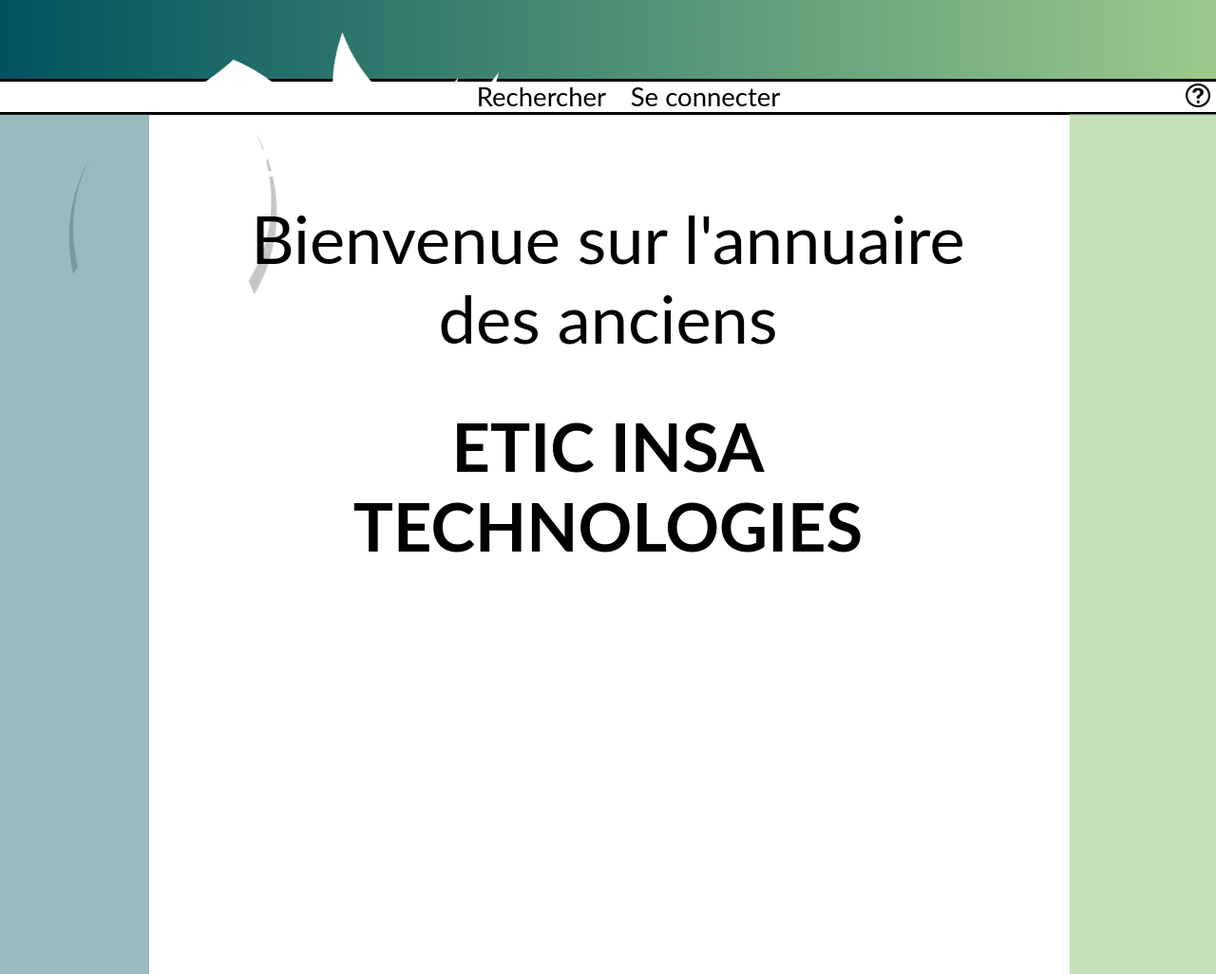
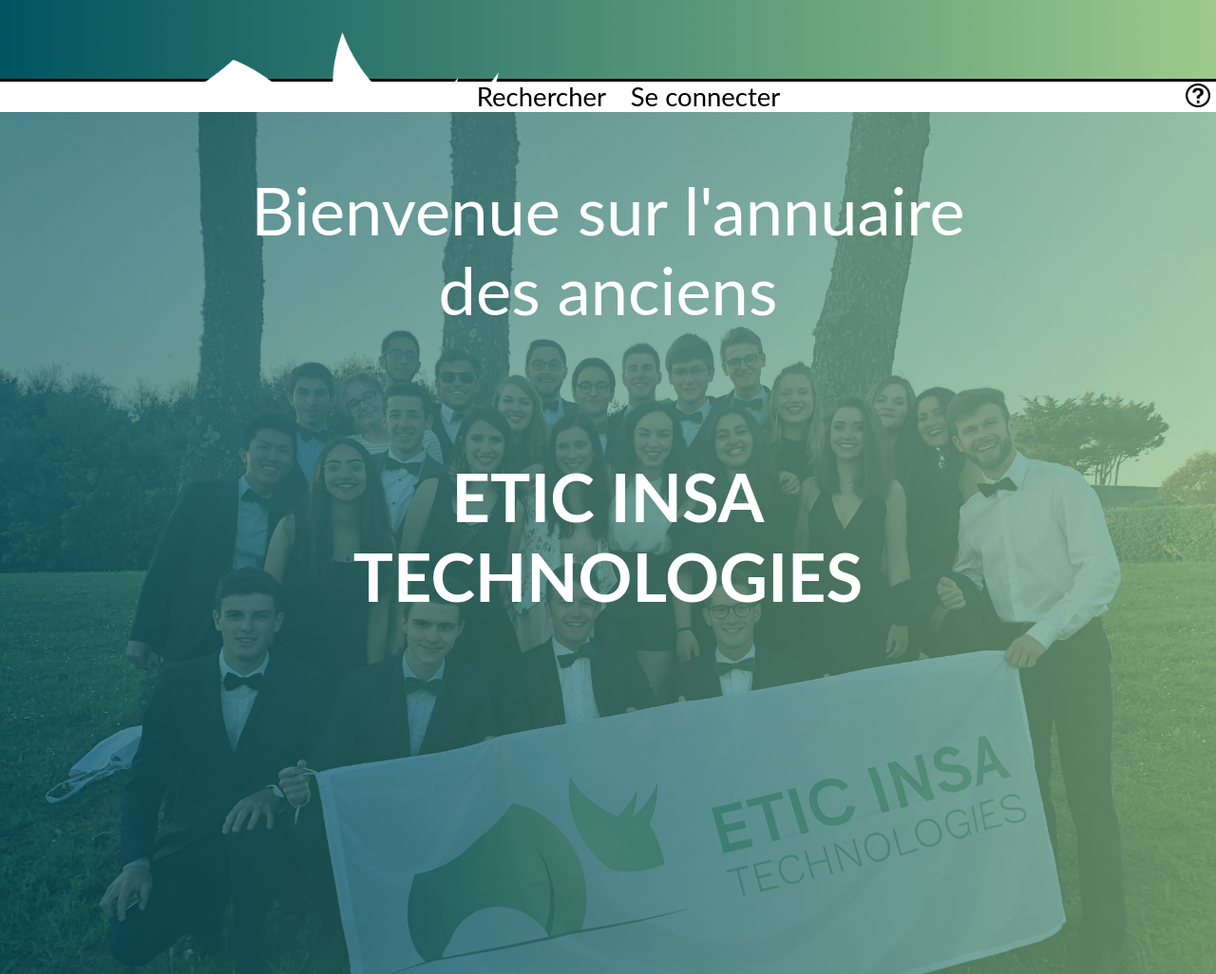
Before and after one commit to ETICINSATechnologies/AnnuaireAncien, a PHP site: page /AnnuaireAncien/front/src/accueil.php in a window 1280 px wide. Shown: the whole page at 95% size. Run offline with PHP 8.4, Linux system fonts and the light colour scheme; data comes from the database, SQL or seed files in the repository; data that the repository does not hold is empty; some libraries are stand-ins or nearby versions.

Commit message:
changing home background

```diff
--- a/front/src/accueil.php
+++ b/front/src/accueil.php
@@ -11,6 +11,7 @@
 
 <section>
     <div class="mandat" id="mandat_left"></div>
+    <div id="background"></div>
     <div id="div_accueil">
         <p id="bienvenue" class="accueil"> Bienvenue sur l'annuaire des anciens</p>
         <p id="etic" class="accueil"> ETIC INSA TECHNOLOGIES</p>
--- a/front/style/ordinateur/accueil.css
+++ b/front/style/ordinateur/accueil.css
@@ -3,6 +3,10 @@
     grid-template-columns: 12vw 1fr 12vw;
     grid-template-rows: 1fr;
     grid-gap: 1%;
+
+    background: url('../../../public/image/accueil.jpg') no-repeat;
+    background-size: 100% auto;
+
 
     overflow: hidden;
 
@@ -20,14 +24,6 @@
 
     width: 100%;
     height: 100%;
-}
-
-#mandat_left {
-    background-color: rgba(0, 83, 96, 0.4);
-}
-
-#mandat_right {
-    background-color: rgba(155, 202, 139, 0.6);
 }
 
 .member * {
@@ -57,19 +53,22 @@
 }
 
 #div_accueil {
+    z-index: 2;
+    grid-row: 1;
     grid-column: 2;
 
     vertical-align: middle;
 
     margin: auto;
+    color: white;
 
     font-size: 5.5vw;
     width: 80%;
-    height: 80%;
+    height: 100%;
 }
 
 #bienvenue {
-    margin: auto auto 5vh auto;
+    margin: 6vmin auto 13vmin auto;
 }
 
 #etic {
@@ -77,3 +76,16 @@
 
     margin: auto;
 }
+
+
+#background {
+    grid-row: 1;
+    grid-column: 1 / 4;
+    background-image: linear-gradient(to right, rgb(0, 83, 96), rgb(155, 202, 139));
+    opacity: 0.65;
+    z-index: 1;
+
+    width: 100vw;
+    height: 100vh;
+    margin: auto;
+}
```
Also changed, not shown: public/image/accueil.jpg (added).
